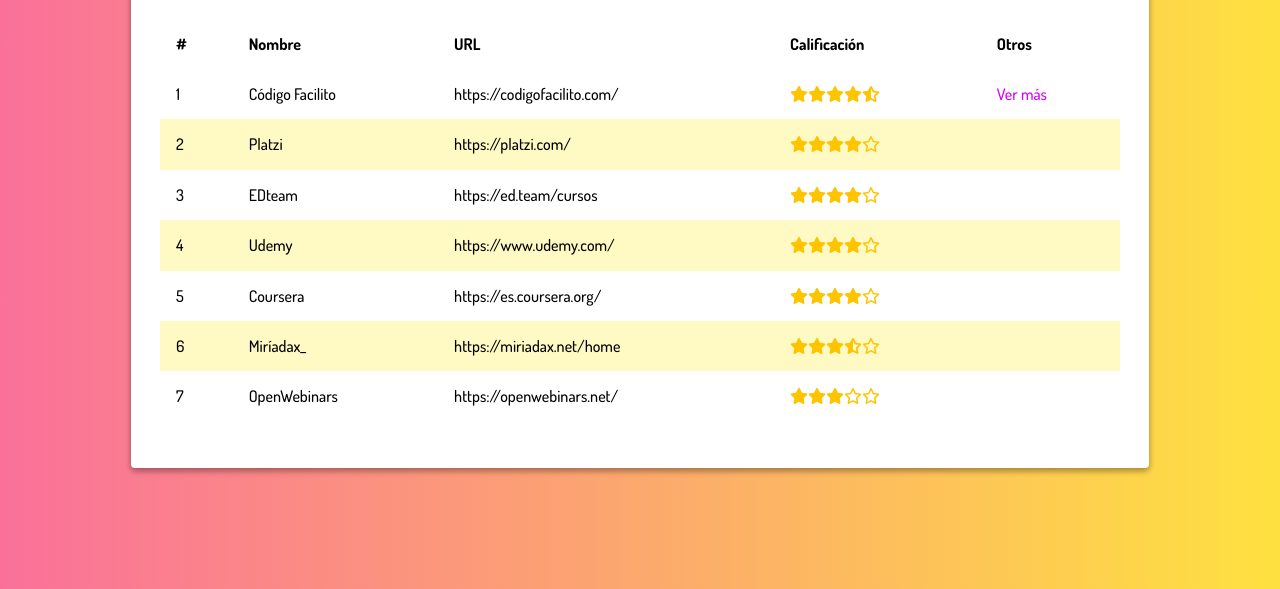
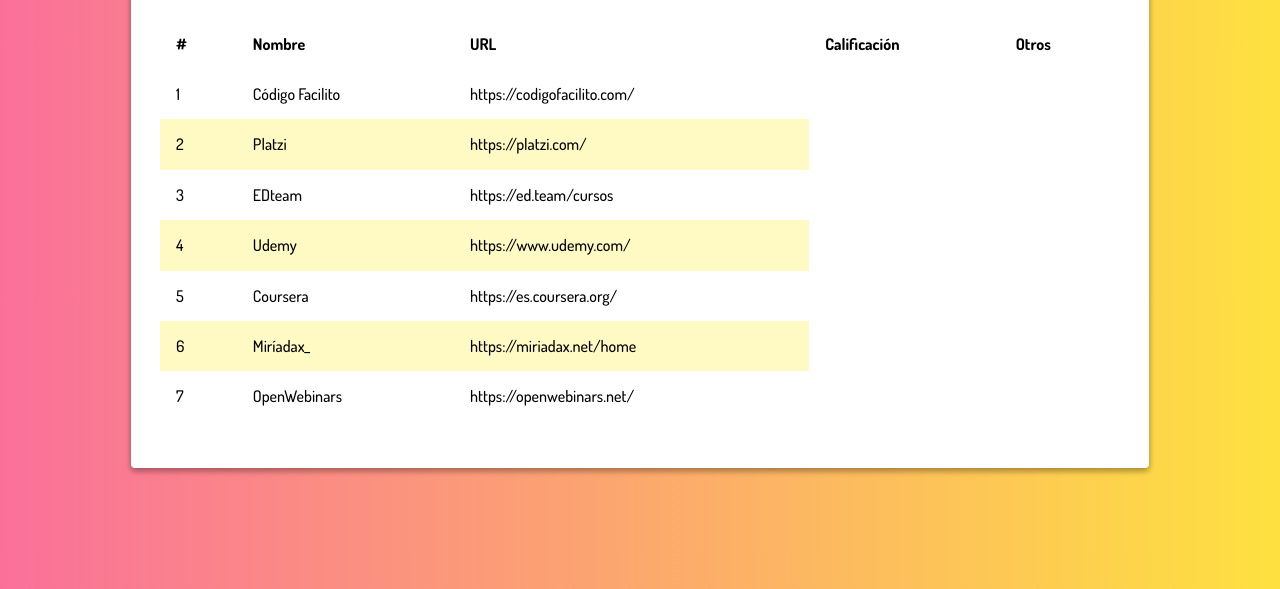
Before and after one commit to YessLedezma/ipsilon, a plain HTML site: page index.html in a window 1280 px wide. Shown: the part 211-800 px from the top of the page. Drawn offline with Linux system fonts and the light colour scheme.

Commit message:
Numero, nombre y URL

```diff
--- a/index.html
+++ b/index.html
@@ -30,52 +30,36 @@
 						<td>1</td>
 						<td>Código Facilito</td>
 						<td>https://codigofacilito.com/</td>
-						<td><i class="fas fa-star"></i><i class="fas fa-star"></i><i class="fas fa-star"></i><i class="fas fa-star"></i><i class="fas fa-star-half-alt"></i></td>
-						<td>
-							<a href="./tiendas/denim.html">Ver más</a>
-						</td>
 					</tr>
 					<tr>
 						<td>2</td>
 						<td>Platzi</td>
 						<td>https://platzi.com/</td>
-						<td><i class="fas fa-star"></i><i class="fas fa-star"></i><i class="fas fa-star"></i><i class="fas fa-star"></i><i class="far fa-star"></i></td>
-						<td></td>
 					</tr>
 					<tr>
 						<td>3</td>
 						<td>EDteam</td>
 						<td>https://ed.team/cursos</td>
-						<td><i class="fas fa-star"></i><i class="fas fa-star"></i><i class="fas fa-star"></i><i class="fas fa-star"></i><i class="far fa-star"></i></td>
-						<td></td>
 					</tr>
 					<tr>
 						<td>4</td>
 						<td>Udemy</td>
 						<td>https://www.udemy.com/</td>
-						<td><i class="fas fa-star"></i><i class="fas fa-star"></i><i class="fas fa-star"></i><i class="fas fa-star"></i><i class="far fa-star"></i></td>
-						<td></td>
 					</tr>
 					<tr>
 						<td>5</td>
 						<td>Coursera</td>
 						<td>https://es.coursera.org/</td>
-						<td><i class="fas fa-star"></i><i class="fas fa-star"></i><i class="fas fa-star"></i><i class="fas fa-star"></i><i class="far fa-star"></i></td>
-						<td></td>
 					</tr>
 					<tr>
 						<td>6</td>
 						<td>Miríadax_</td>
 						<td>https://miriadax.net/home</td>
-						<td><i class="fas fa-star"></i><i class="fas fa-star"></i><i class="fas fa-star"></i><i class="fas fa-star-half-alt"></i><i class="far fa-star"></i></td>
-						<td></td>
 					</tr>
 					<tr>
 						<td>7</td>
 						<td>OpenWebinars</td>
 						<td>https://openwebinars.net/</td>
-						<td><i class="fas fa-star"></i><i class="fas fa-star"></i><i class="fas fa-star"></i><i class="far fa-star"></i><i class="far fa-star"></i></td>
-						<td></td>
 					</tr>
 				</tbody>
 			</table>
```
